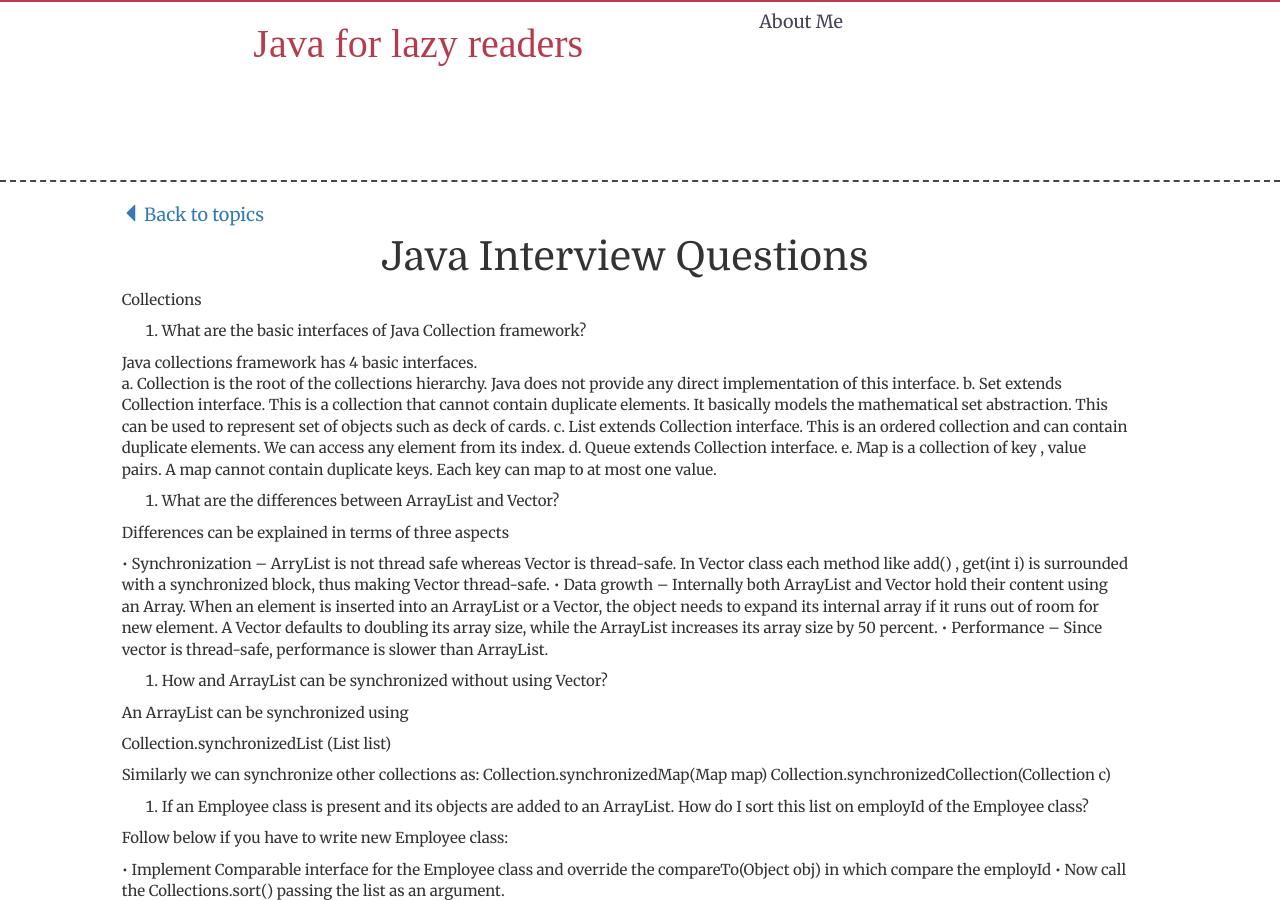
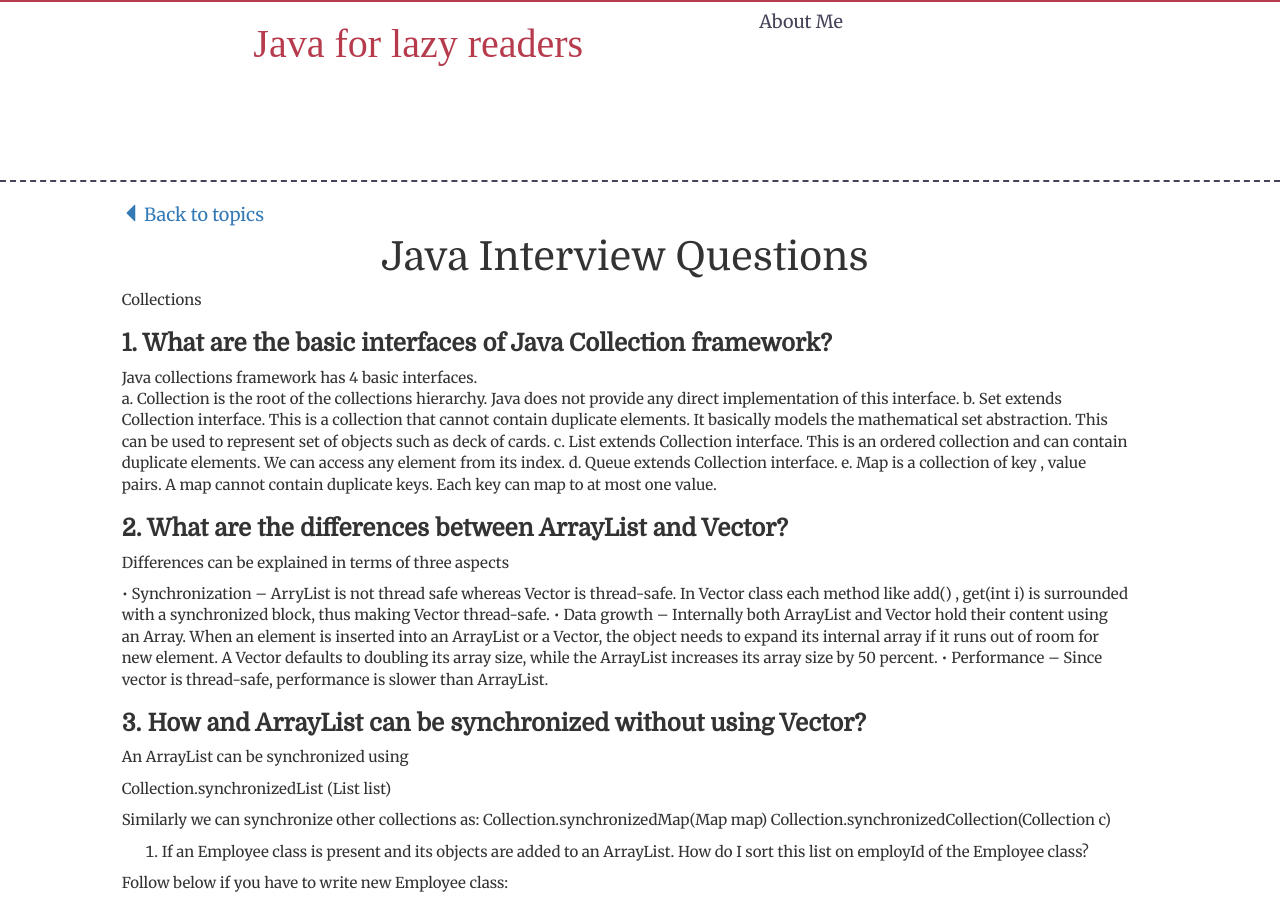
Before and after one commit to deepaksama/deepaksama.github.io, a Jekyll site: the page built from _posts/Java/2017-03-04-Java-Interview-Questions.md, in a window 1280 px wide and 900 px high. Built offline with Jekyll 4.4.1, drawn with Linux system fonts in a browser that asks for light colours; nearby versions of some CDN libraries; some web fonts are replaced.

Commit message:
Updated 2017-03-04-Java-Interview-Questions.md

```diff
--- a/_posts/Java/2017-03-04-Java-Interview-Questions.md
+++ b/_posts/Java/2017-03-04-Java-Interview-Questions.md
@@ -8,7 +8,7 @@ published: true
 Collections
 
 
-1.	What are the basic interfaces of Java Collection framework?
+### **1.	What are the basic interfaces of Java Collection framework?**
 
 Java collections framework has 4 basic interfaces.
 a.	Collection is the root of the collections hierarchy.  Java does not provide any direct implementation of this interface.
@@ -17,14 +17,16 @@ c.	List extends Collection interface.  This is an ordered collection and can con
 d.	Queue extends Collection interface.
 e.	Map is a collection of key , value pairs.  A map cannot contain duplicate keys.  Each key can map to at most one value.
 
-2.	What are the differences between ArrayList and Vector?
+### **2.	What are the differences between ArrayList and Vector?**
+
 
 Differences can be explained in terms of three aspects
 
 •	Synchronization – ArryList is not thread safe whereas Vector is thread-safe.  In Vector class each method like add() , get(int i) is surrounded with a synchronized block, thus making Vector thread-safe.
 •	Data growth – Internally both ArrayList and Vector hold their content using an Array.  When an element is inserted into an ArrayList or a Vector, the object needs to expand its internal array if it runs out of room for new element.  A Vector defaults to doubling its array size, while the ArrayList increases its array size by 50 percent.
 •	Performance – Since vector is thread-safe, performance is slower than ArrayList.
-3.	How and ArrayList can be synchronized without using Vector?
+
+### **3.	How and ArrayList can be synchronized without using Vector?**
 
 An ArrayList can be synchronized using
 
```
